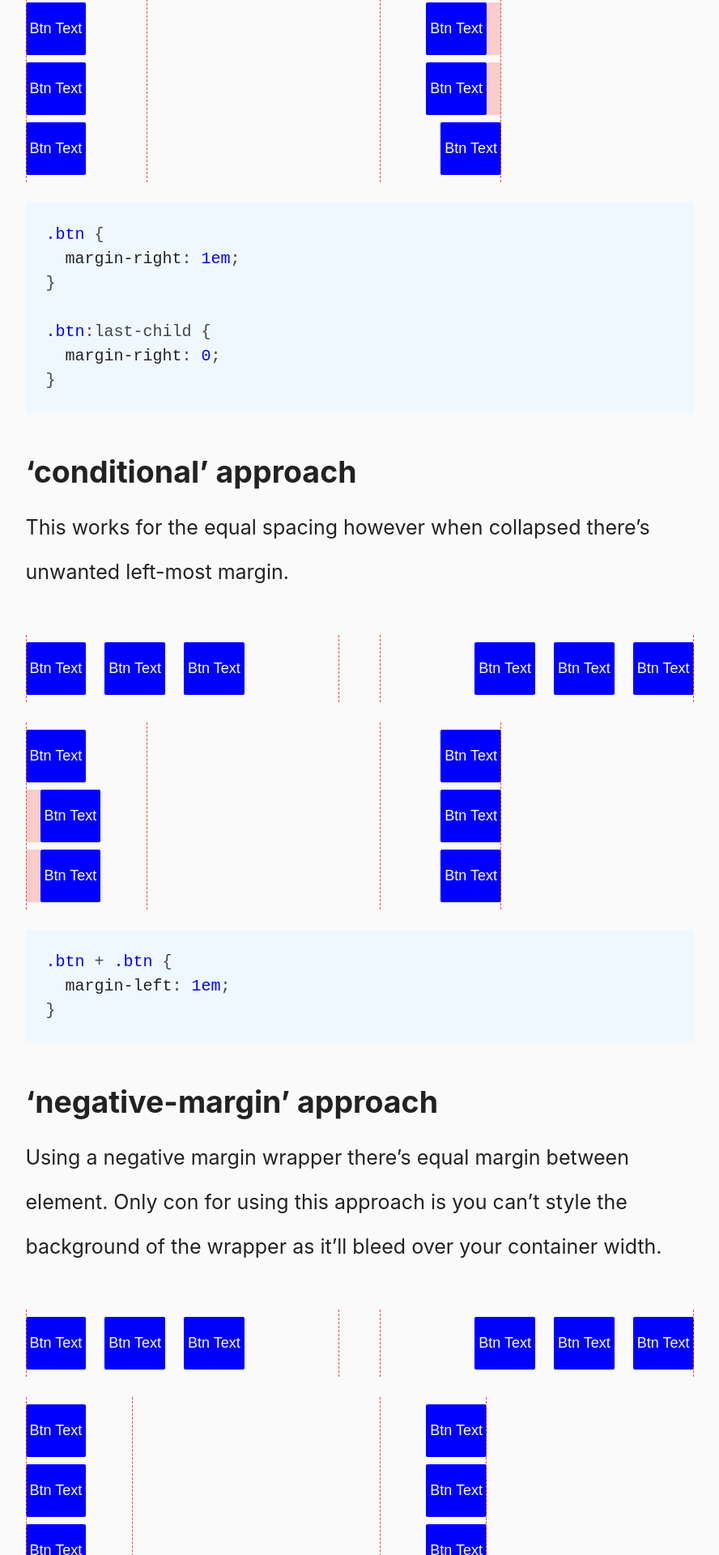
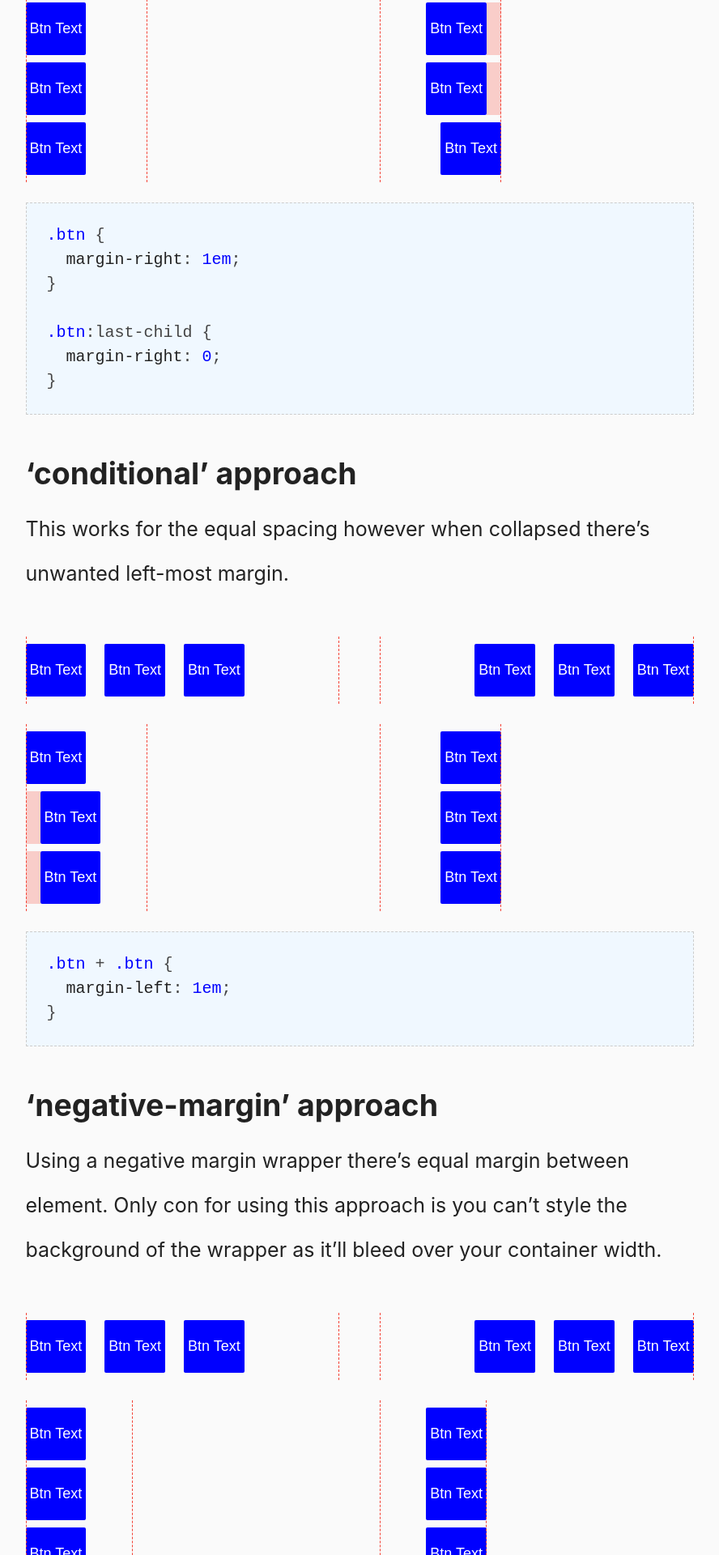
Before and after one commit to NickColley/nickcolley.co.uk, a Jekyll site: the page built from _posts/2016-03-27-stacking-elements.md, in a window 1280 px wide. Shown: the part 982-2902 px from the top of the page at 81% size, without its empty margins (196-1084 px from the left). Built offline with Jekyll 4.4.1, drawn with Linux system fonts in a browser that asks for light colours.

Commit message:
Add dashed border to pre

```diff
--- a/_layouts/default.html
+++ b/_layouts/default.html
@@ -76,6 +76,7 @@
         color: #444;
         font-size: .8rem;
         line-height: 1.2rem;
+        border: 1px dashed #CCC;
       }
 
       figure {
```
